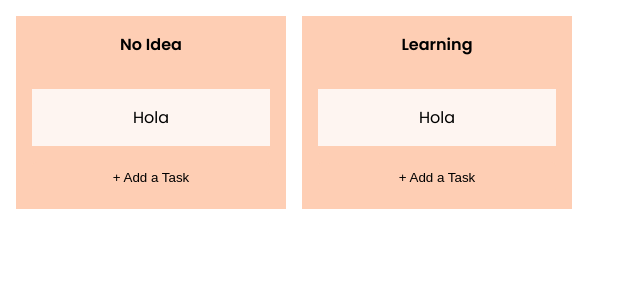
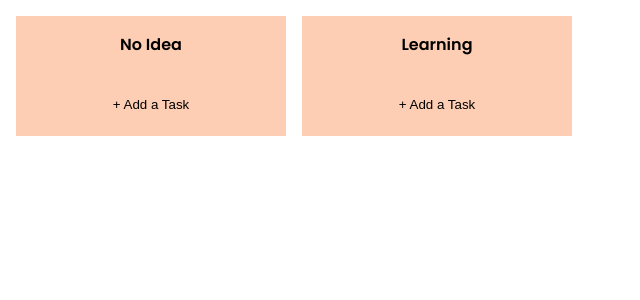
Before and after one commit to mariangz/learning-app, a React (Create React App) app: page / in a window 1280 px wide. Shown: the top 300 px of the page, without its empty margins (0-640 px from the left). Built offline with nearby package versions, Linux system fonts and the light colour scheme; the HTML template or start-up script is replaced by a standard one.

Commit message:
feat: map array in columns

```diff
--- a/src/App.js
+++ b/src/App.js
@@ -59,7 +59,12 @@ export default function App() {
 
 	return (
 		<div className='container'>
-			<Column title='No Idea' tasksList={<li>Hola</li>}>
+			<Column
+				title='No Idea'
+				tasksList={tasks['no-idea'].map((item) => (
+					<li>{item}</li>
+				))}
+			>
 				<AppForm
 					showInput={showInput}
 					entry={entry}
@@ -69,7 +74,12 @@ export default function App() {
 					id='no-idea'
 				/>
 			</Column>
-			<Column title='Learning' tasksList={<li>Hola</li>}>
+			<Column
+				title='Learning'
+				tasksList={tasks['learning'].map((item) => (
+					<li>{item}</li>
+				))}
+			>
 				<AppForm
 					showInput={showInput}
 					entry={entry}
```
